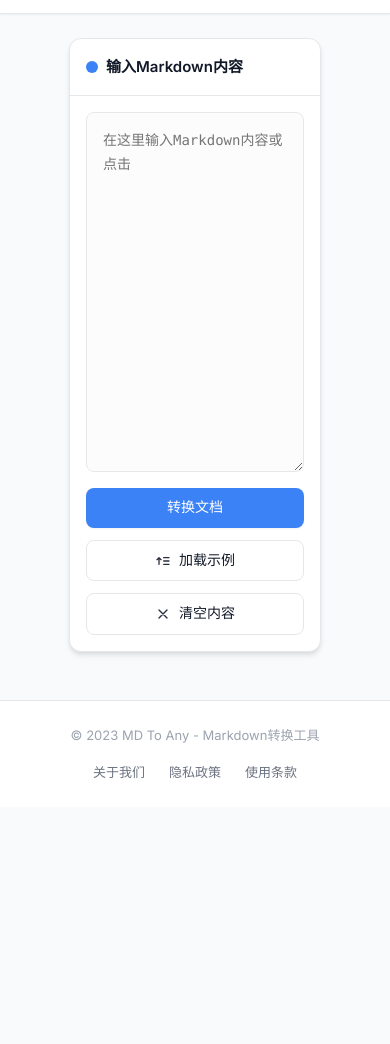
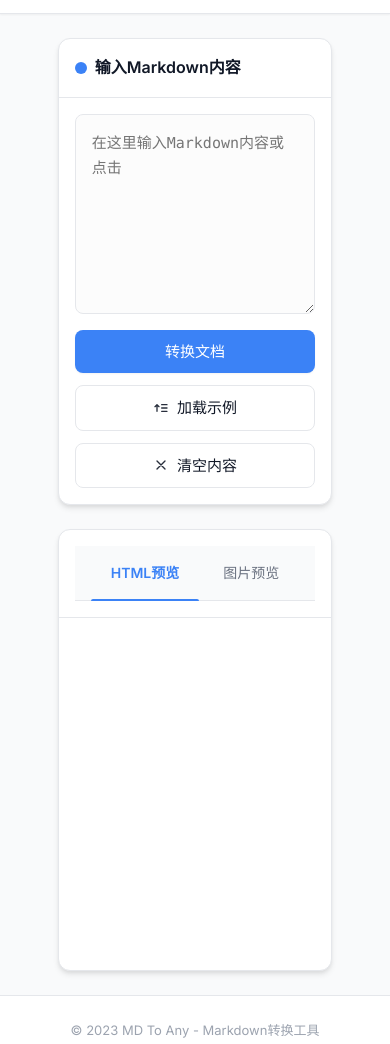
Before and after one commit to Lathezero/md_to_any, a website: page index.html in a window 390 px wide. Shown: the part 56-1100 px from the top of the page. Before the commit the page ends 863 px from the top, so only its background shows below. Drawn offline with Linux system fonts and the light colour scheme.

Commit message:
优化UI布局：左右双栏显示，输入区在左，预览区在右

```diff
--- a/index.html
+++ b/index.html
@@ -126,6 +126,23 @@
             gap: 2rem;
         }
 
+        /* 内容区域 - 两列布局 */
+        .content-area {
+            display: flex;
+            gap: 1.5rem;
+            flex: 1;
+        }
+
+        .input-panel {
+            flex: 1;
+            min-width: 0;
+        }
+
+        .output-panel {
+            flex: 1;
+            min-width: 0;
+        }
+
         /* 面板组件 */
         .panel {
             background-color: var(--panel-bg);
@@ -134,6 +151,9 @@
             overflow: hidden;
             transition: box-shadow var(--transition-fast);
             border: 1px solid var(--border-color);
+            height: 100%;
+            display: flex;
+            flex-direction: column;
         }
 
         .panel:hover {
@@ -149,7 +169,7 @@
         }
 
         .panel-title {
-            font-size: 0.9375rem;
+            font-size: 1rem;
             font-weight: 600;
             color: var(--text-color);
             display: flex;
@@ -168,6 +188,10 @@
 
         .panel-content {
             padding: 1.5rem;
+            flex: 1;
+            overflow: auto;
+            display: flex;
+            flex-direction: column;
         }
 
         /* 输入区域 */
@@ -175,21 +199,24 @@
             display: flex;
             flex-direction: column;
             gap: 1rem;
+            flex: 1;
         }
 
         textarea {
             width: 100%;
-            height: 360px;
+            height: 400px;
             padding: 1rem;
             border: 1px solid var(--border-color);
             border-radius: var(--radius-md);
             font-family: 'SF Mono', 'Cascadia Code', 'Fira Code', Consolas, monospace;
-            font-size: 0.875rem;
+            font-size: 0.9375rem;
             line-height: 1.7;
             resize: vertical;
             transition: all var(--transition-fast);
             color: var(--text-color);
             background-color: #fcfcfc;
+            flex: 1;
+            min-height: 200px;
         }
 
         textarea:focus {
@@ -206,8 +233,8 @@
         }
 
         button {
-            padding: 0.625rem 1.25rem;
-            font-size: 0.875rem;
+            padding: 0.7rem 1.5rem;
+            font-size: 0.9375rem;
             font-weight: 500;
             border-radius: var(--radius-md);
             cursor: pointer;
@@ -270,17 +297,7 @@
         .output-section {
             display: flex;
             flex-direction: column;
-            gap: 1.5rem;
-            transition: opacity var(--transition-normal);
-            opacity: 0;
-            height: 0;
-            overflow: hidden;
-        }
-
-        .output-section.visible {
-            opacity: 1;
-            height: auto;
-            overflow: visible;
+            flex: 1;
         }
 
         .output-tabs {
@@ -332,7 +349,7 @@
             overflow: auto;
             padding: 1.5rem;
             min-height: 320px;
-            max-height: 600px;
+            height: 100%;
         }
 
         .html-output h1 {
@@ -480,6 +497,24 @@
         }
 
         /* 响应式设计 */
+        @media (max-width: 1024px) {
+            .content-area {
+                flex-direction: column;
+            }
+
+            .panel {
+                height: auto;
+            }
+
+            textarea {
+                height: 350px;
+            }
+
+            .html-output {
+                max-height: 500px;
+            }
+        }
+
         @media (max-width: 768px) {
             .header-content, .container, .footer-content {
                 padding-left: 1rem;
@@ -517,6 +552,10 @@
             .footer-links {
                 flex-wrap: wrap;
                 justify-content: center;
+            }
+
+            textarea {
+                height: 300px;
             }
         }
 
@@ -623,6 +662,9 @@
     </header>
 
     <div class="container">
+        <div class="content-area">
+            <!-- 输入区域 -->
+            <div class="input-panel">
                 <div class="panel">
                     <div class="panel-header">
                         <div class="panel-title">输入Markdown内容</div>
@@ -652,14 +694,19 @@
                         </div>
                     </div>
                 </div>
+            </div>
 
+            <!-- 输出/预览区域 -->
+            <div class="output-panel">
                 <div id="outputSection" class="output-section">
                     <div class="panel">
+                        <div class="panel-header">
                             <div class="output-tabs">
                                 <div class="tab active" onclick="switchTab('htmlTab')">HTML预览</div>
                                 <div class="tab" onclick="switchTab('imageTab')">图片预览</div>
                             </div>
-
+                        </div>
+                        <div class="panel-content">
                             <div id="htmlTab" class="tab-content active">
                                 <div id="htmlOutput" class="html-output"></div>
                             </div>
@@ -677,6 +724,9 @@
                                     </svg>
                                     <span>下载Word文档</span>
                                 </a>
+                            </div>
+                        </div>
+                    </div>
                 </div>
             </div>
         </div>
@@ -862,8 +912,10 @@ function hello() {
                 // 显示成功消息
                 showAlert('转换成功！文档已准备就绪', 'success');
 
-                // 滚动到输出区域
+                // 在移动设备上才滚动到输出区域
+                if (window.innerWidth <= 1024) {
                     document.getElementById('outputSection').scrollIntoView({ behavior: 'smooth', block: 'start' });
+                }
 
             } catch (error) {
                 console.error('转换错误:', error);
```
Lines whose indentation alone changed are shown as unchanged.
